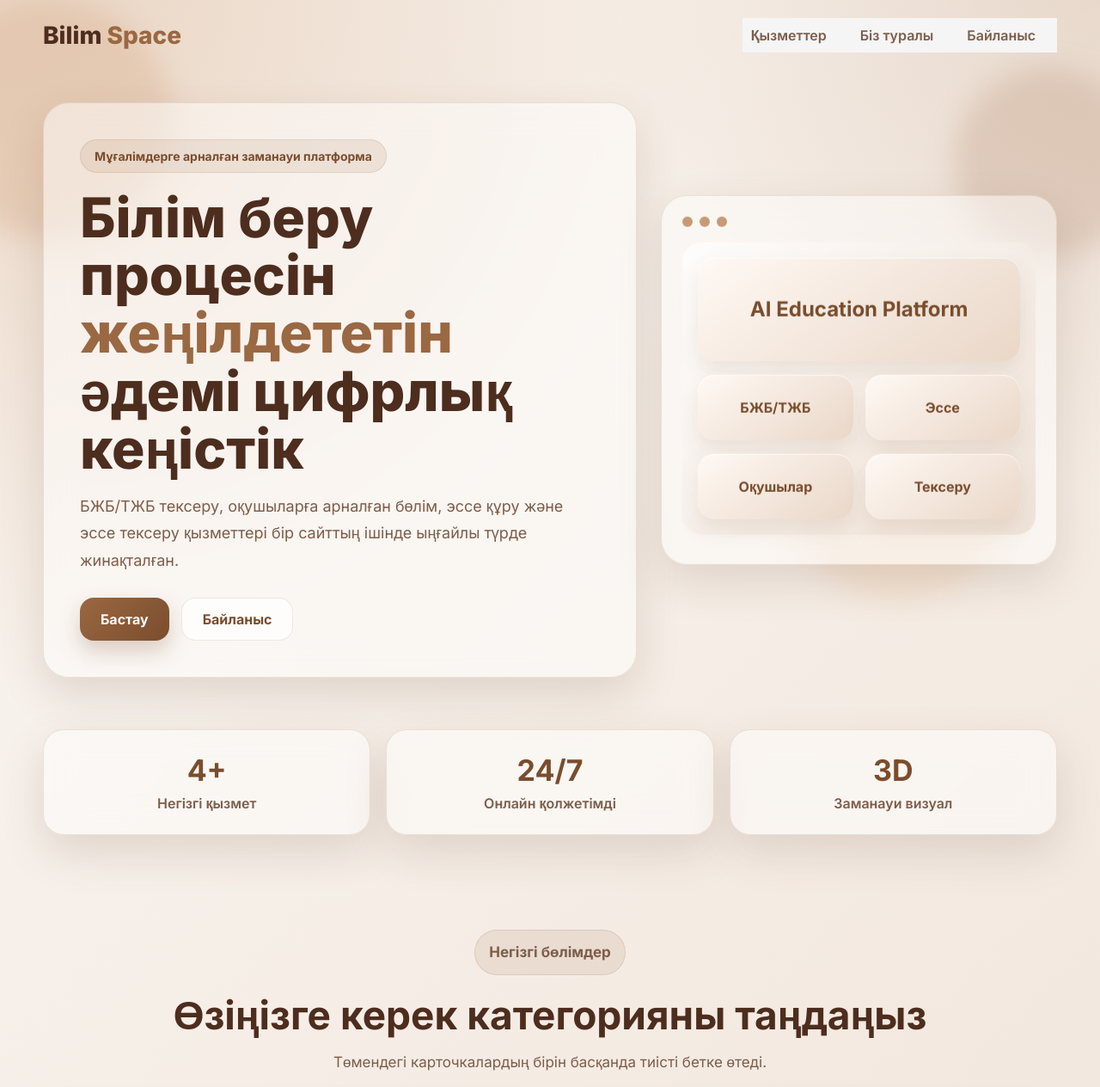
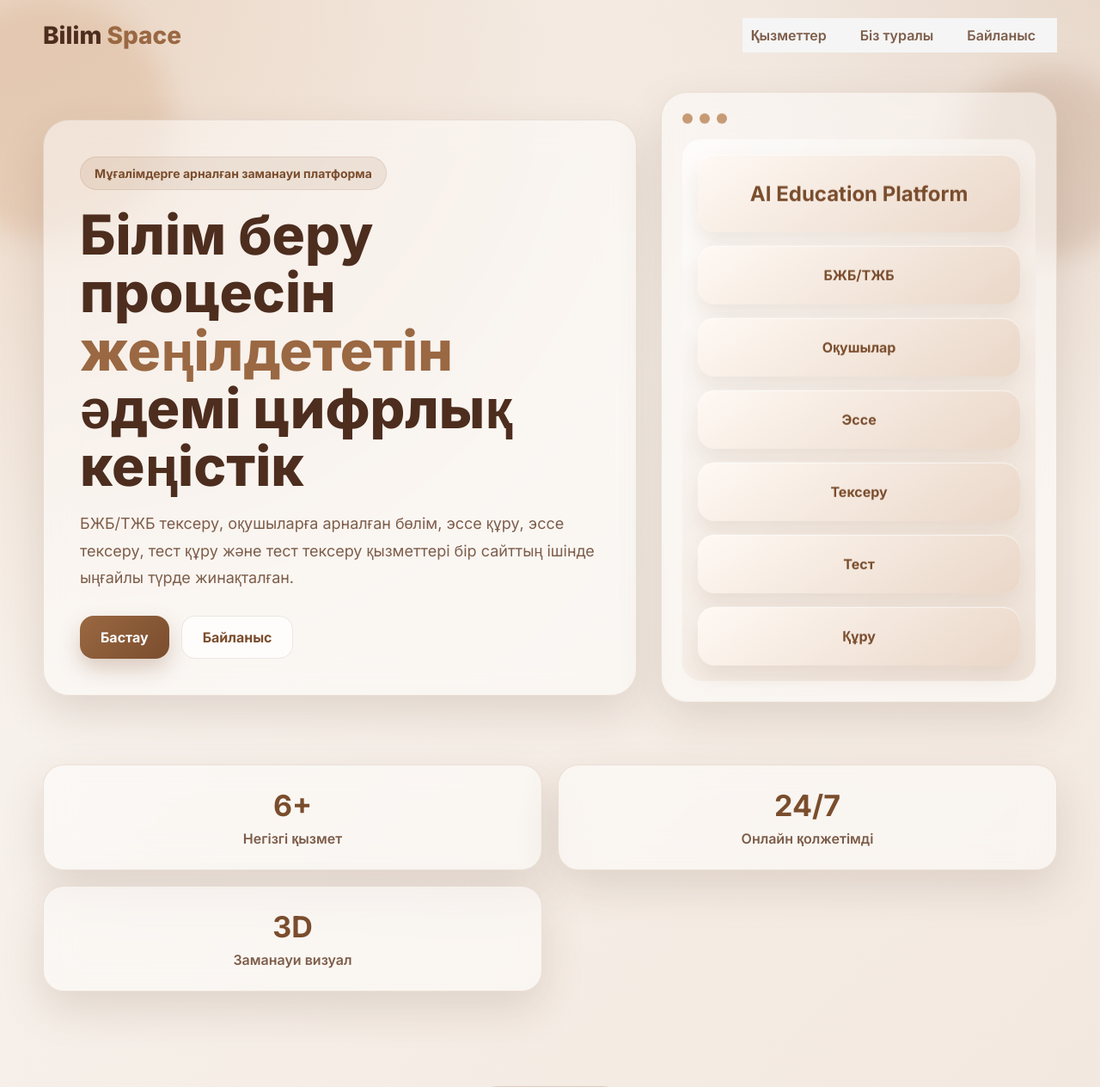
Before and after one commit to bekishovafarida-eng/bjb_checker, a Flask app: page / in a window 1280 px wide. Shown: the part 41-1305 px from the top of the page at 86% size. Run offline with Flask 3, Linux system fonts and the light colour scheme; parts of the project's set-up code (start-up, migrations or seed data) failed here and were passed over.

Commit message:
add test create and test check pages

```diff
--- a/static/style.css
+++ b/static/style.css
@@ -275,12 +275,12 @@ nav a:hover {
 
 .mini-row {
   display: grid;
-  grid-template-columns: 1fr 1fr;
-  gap: 14px;
+  grid-template-columns: repeat (2, 1fr);
+  gap: 16px;
 }
 
 .mini-box {
-  padding: 28px 16px;
+  padding: 24px 18px;
   border-radius: 20px;
   background: linear-gradient(145deg, #fff9f4, #ead7c8);
   box-shadow: inset 0 1px 0 rgba(255,255,255,0.7), 0 14px 25px rgba(136, 96, 68, 0.12);
@@ -290,7 +290,7 @@ nav a:hover {
 }
 
 .mini-box.large {
-  min-height: 120px;
+  min-height: 90px;
   display: flex;
   align-items: center;
   justify-content: center;
@@ -303,7 +303,7 @@ nav a:hover {
 
 .stats-grid {
   display: grid;
-  grid-template-columns: repeat(3, 1fr);
+  grid-template-columns: repeat(2, 1fr);
   gap: 18px;
 }
 
--- a/templates/index.html
+++ b/templates/index.html
@@ -49,8 +49,8 @@
           <p class="badge">Мұғалімдерге арналған заманауи платформа</p>
           <h1>Білім беру процесін <span>жеңілдететін</span> әдемі цифрлық кеңістік</h1>
           <p class="hero-desc">
-            БЖБ/ТЖБ тексеру, оқушыларға арналған бөлім, эссе құру және эссе тексеру
-            қызметтері бір сайттың ішінде ыңғайлы түрде жинақталған.
+           БЖБ/ТЖБ тексеру, оқушыларға арналған бөлім, эссе құру, эссе тексеру,
+           тест құру және тест тексеру қызметтері бір сайттың ішінде ыңғайлы түрде жинақталған.
           </p>
           <div class="hero-buttons">
             <a href="#categories" class="btn btn-primary">Бастау</a>
@@ -68,11 +68,14 @@
             <div class="mini-box large">AI Education Platform</div>
             <div class="mini-row">
               <div class="mini-box">БЖБ/ТЖБ</div>
-              <div class="mini-box">Эссе</div>
+              <div class="mini-box">Оқушылар</div>
             </div>
             <div class="mini-row">
-              <div class="mini-box">Оқушылар</div>
+              <div class="mini-box">Эссе</div>
               <div class="mini-box">Тексеру</div>
+            <div class="mini-row">
+              <div class="mini-box">Тест</div>
+              <div class="mini-box">Құру</div>
             </div>
           </div>
         </div>
@@ -82,7 +85,7 @@
     <section class="stats">
       <div class="container stats-grid">
         <div class="stat glass">
-          <h3>4+</h3>
+          <h3>6+</h3>
           <p>Негізгі қызмет</p>
         </div>
         <div class="stat glass">
```
